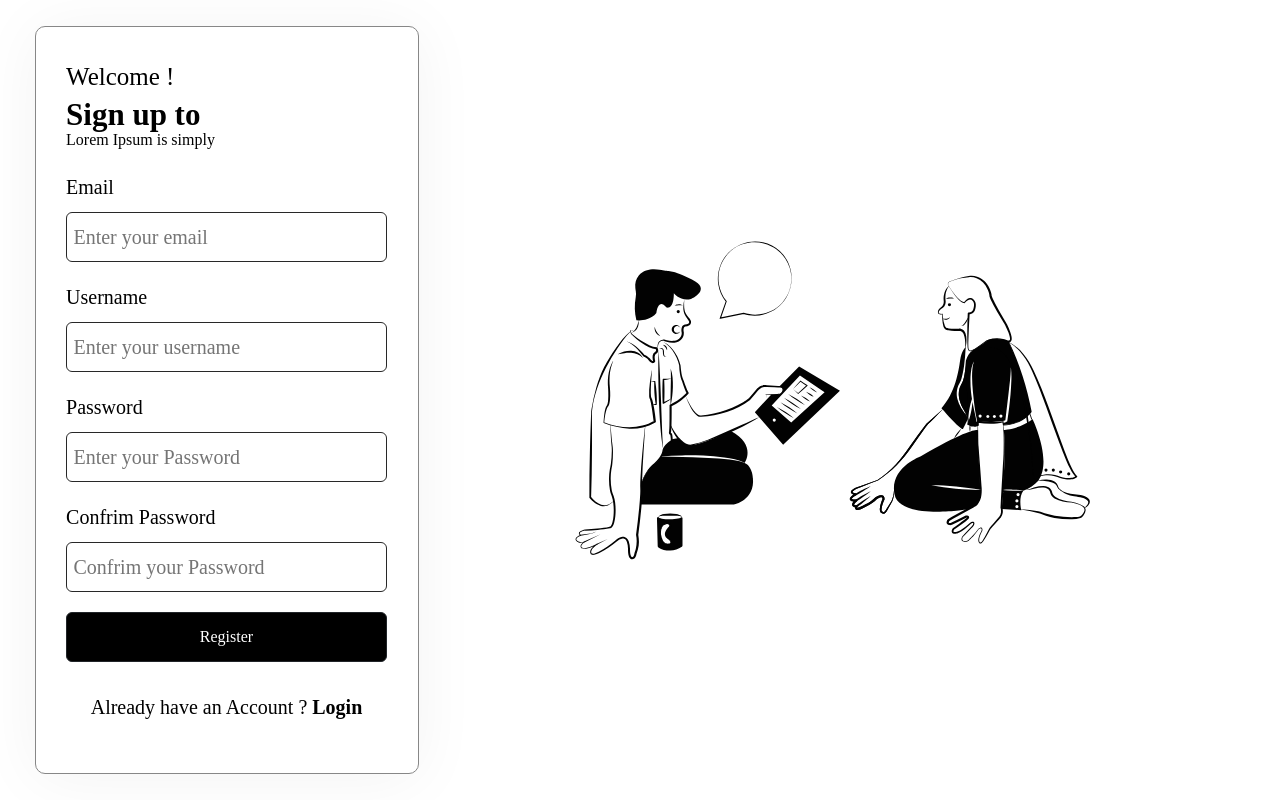
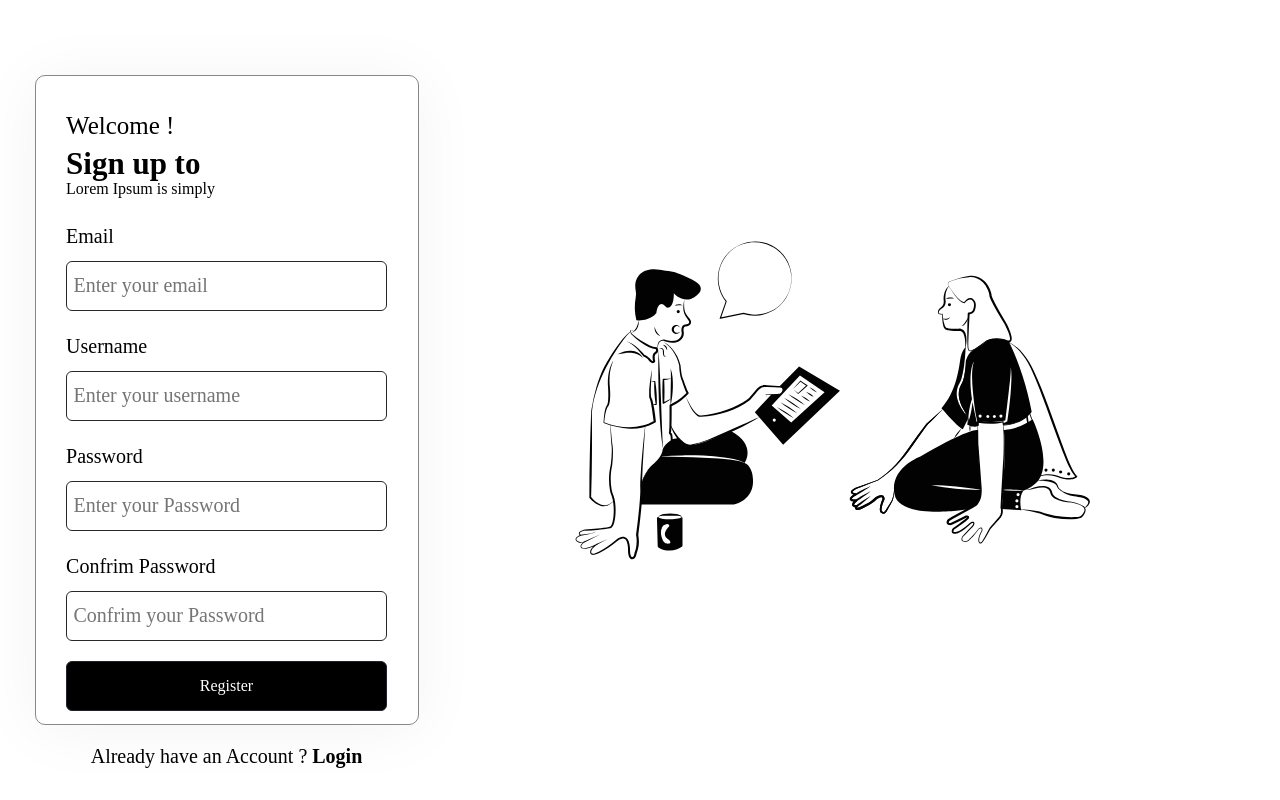
Before and after one commit to abhishekraj00/expertia_task, a React (Create React App) app: page /register in a window 1280 px wide. Built offline with nearby package versions, Linux system fonts and the light colour scheme.

Commit message:
Update register.css

```diff
--- a/src/components/register/register.css
+++ b/src/components/register/register.css
@@ -8,7 +8,7 @@
 
   .left {
     width: 30%;
-    height: auto;
+    height: 650px;
     background: #ffffff;
     border: 0.5px solid #878787;
     box-shadow: 0px 4px 64px rgba(0, 0, 0, 0.05);
```
